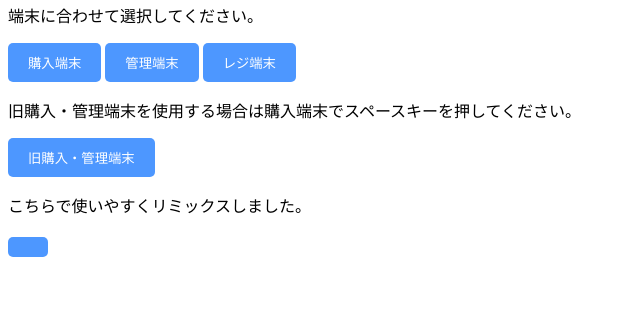
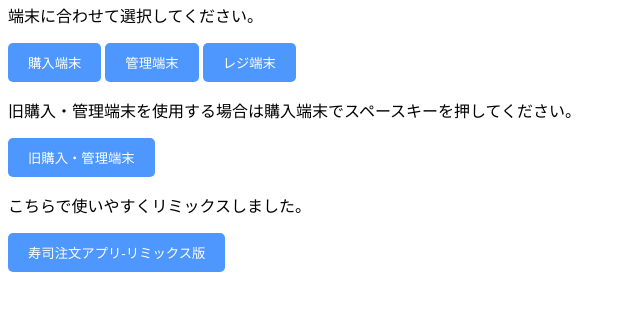
Before and after one commit to scratch-kaisetu/scratch-susi, a plain HTML site: page index.html in a window 1280 px wide. Shown: the part 66-376 px from the top of the page, without its empty margins (0-640 px from the left). Drawn offline with Linux system fonts and the light colour scheme.

Commit message:
Update index.html

```diff
--- a/index.html
+++ b/index.html
@@ -40,6 +40,6 @@
     <p>旧購入・管理端末を使用する場合は購入端末でスペースキーを押してください。</p>
     <button onclick="location.href='main.html'">旧購入・管理端末</button>
     <p>こちらで使いやすくリミックスしました。</p>
-    <button onclick="location.href='new-main-remix.html'"寿司注文アプリ-リミックス版</button>
+    <button onclick="location.href='new-main-remix.html'">寿司注文アプリ-リミックス版</button>
 </body>
 </html>
```
